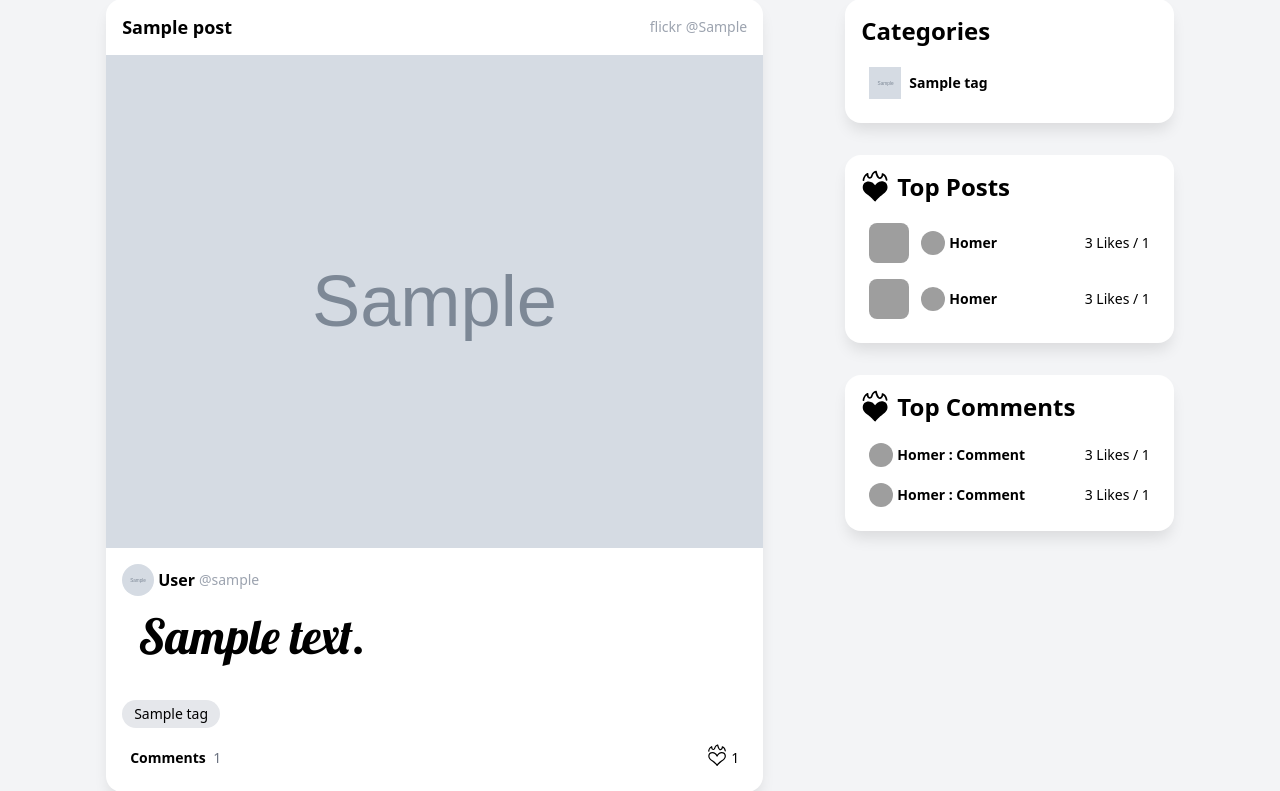
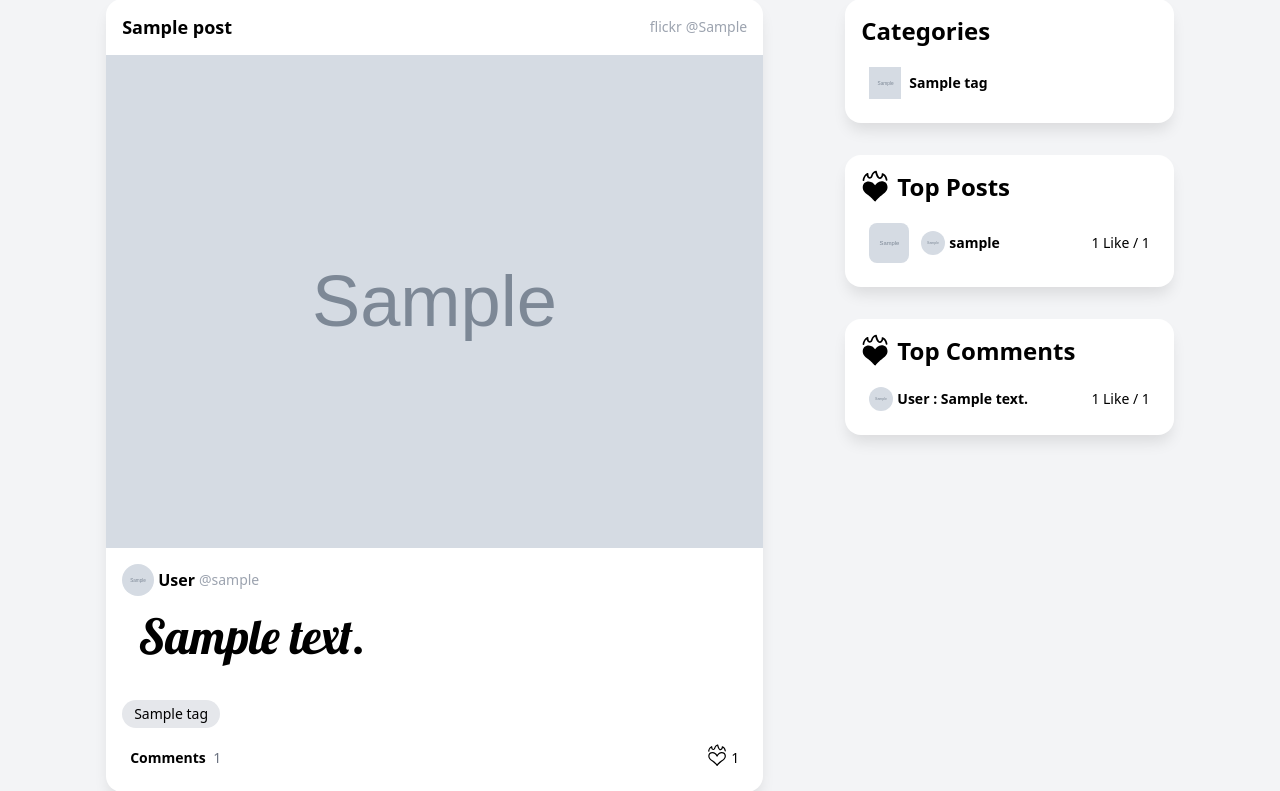
Before and after one commit to abubakerKhaled/Awesome, a Django app: page / in a window 1280 px wide. Shown: the part 474-1265 px from the top of the page. Run offline with Django 5.2, Linux system fonts and the light colour scheme; tables that the repository leaves empty hold one stand-in row (values such as "Sample post"); grey boxes marked "Sample" are stand-in pictures; some libraries are stand-ins or nearby versions; grey boxes are pictures that could not be loaded.

Commit message:
✌️ Adding the slidebar functionalities.

```diff
--- /dev/null
+++ b/a_posts/templatetags/sidebar.py
@@ -0,0 +1,18 @@
+from django.template import Library
+from django.db.models import Count
+from ..models import Tag, Post, Comment
+register = Library()
+
+@register.inclusion_tag('includes/sidebar.html')
+def sidebar_view(tag=None, user=None):
+    categories = Tag.objects.all()
+    top_posts = Post.objects.annotate(num_likes=Count('likes')).filter(num_likes__gt=0).order_by('-num_likes')
+    top_comments = Comment.objects.annotate(num_likes=Count('likes')).filter(num_likes__gt=0).order_by('-num_likes')
+    context = {
+        "categories": categories,
+        "tag": tag,
+        "top_posts": top_posts,
+        "top_comments": top_comments,
+        "user": user,
+    }
+    return context
--- a/a_posts/views.py
+++ b/a_posts/views.py
@@ -17,11 +17,8 @@ def home_view(request, tag=None):
     if tag:
         tag = get_object_or_404(Tag, slug=tag)
 
-    categories = Tag.objects.all()  # Consider prefetching if used often
-
     context = {
         "posts": posts,
-        "categories": categories,
         "tag": tag,
     }
     return render(request, "a_posts/home.html", context)
@@ -110,7 +107,7 @@ def post_edit_view(request, post_id):
 
 def post_page_view(request, post_id):
     post = get_object_or_404(Post, id=post_id)
-    tags = Tag.objects.all()
+
     reply_form = ReplyCreateForm()
 
     if request.htmx:
@@ -120,18 +117,14 @@ def post_page_view(request, post_id):
         else:
             comments = post.comments.all()
         context = {
-            'comments': comments,
-            'form': reply_form
+            'comments' : comments,
+            'form' : reply_form,
         }
         return render(request, 'snippets/loop_postpage_comments.html', context)
 
     comment_form = CommentCreateForm()
 
-    context = {
-        'form' : comment_form,
-        'post' : post,
-        'tags': tags,
-    }
+    context = {"form": comment_form, "post": post}
 
     return render(request, "a_posts/post_page.html", context)
 
--- a/templates/includes/sidebar.html
+++ b/templates/includes/sidebar.html
@@ -22,26 +22,23 @@
                 <h2>Top Posts</h2>
             </div>
             <ul class="hoverlist">
+                {% for post in top_posts %}
                 <li>
-                    <a href="" class="flex items-stretch justify-between">
+                    <a href="{% url 'a_posts:post' post.id %}" class="flex items-stretch justify-between">
                         <div class="flex items-center truncate">
-                            <img class="w-10 h-10 rounded-lg object-cover mr-3 shrink-0" src="https://live.staticflickr.com/65535/50618365686_36f887ab88_c.jpg">
-                            <img class="w-6 h-6 rounded-full object-cover mr-1" src="https://img.icons8.com/small/96/A9A9A9/happy.png">
-                            <span class="font-bold text-sm mr-1">Homer</span>
+                            <img class="w-10 h-10 rounded-lg object-cover mr-3 shrink-0" src="{{ post.image }}">
+                            {% if post.author %}
+                            <img class="w-6 h-6 rounded-full object-cover mr-1" src="{{ post.author.profile.avatar }}">
+                            <span class="font-bold text-sm mr-1">{{ post.author.username }}</span>
+                            {% else %}
+                            <img class="w-6 h-6 rounded-full object-cover mr-1" src="{% static 'images/avatar_default.svg' %}">
+                            <span class="font-bold text-sm mr-1">No Author</span>
+                            {% endif %}
                         </div>
-                        <span class="text-sm font-light text-grey-500 shrink-0">3 Likes / 1</span>
+                        <span class="{% if user in post.likes.all %} font-bold {% else %} font-light {% endif %}text-sm text-grey-500 shrink-0">{{ post.likes.count }} Like{{ post.likes.count|pluralize:'s' }} / {{ post.comments.count }}</span>
                     </a>
                 </li>
-                <li>
-                    <a href="" class="flex items-stretch justify-between">
-                        <div class="flex items-center truncate">
-                            <img class="w-10 h-10 rounded-lg object-cover mr-3" src="https://live.staticflickr.com/65535/50618365686_36f887ab88_c.jpg">
-                            <img class="w-6 h-6 rounded-full object-cover mr-1" src="https://img.icons8.com/small/96/A9A9A9/happy.png">
-                            <span class="font-bold text-sm mr-1">Homer</span>
-                        </div>
-                        <span class="text-sm font-light text-grey-500 shrink-0">3 Likes / 1</span>
-                    </a>
-                </li>
+                {% endfor %}
             </ul>
         </section>
         <section class="card p-4">
@@ -50,24 +47,22 @@
                 <h2>Top Comments</h2>
             </div>
             <ul class="hoverlist">
+                {% for comment in top_comments %}
                 <li>
-                    <a href="" class="flex items-stretch justify-between">
+                    <a href="{% url 'a_posts:post' comment.parent_post.id %}" class="flex items-stretch justify-between">
                         <div class="flex items-center truncate">
-                            <img class="w-6 h-6 rounded-full object-cover mr-1" src="https://img.icons8.com/small/96/A9A9A9/happy.png">
-                            <span class="font-bold text-sm mr-1 truncate">Homer : Comment</span>
+                            {% if comment.author %}
+                            <img class="w-6 h-6 rounded-full object-cover mr-1" src="{{ comment.author.profile.avatar }}">
+                            <span class="font-bold text-sm mr-1 truncate">{{ comment.author.profile.name }} : {{ comment.body|truncatechars:25 }}</span>
+                            {% else %}
+                            <img class="w-6 h-6 rounded-full object-cover mr-1" src="{% static 'images/avatar_default.svg' %}">
+                            <span class="font-bold text-sm mr-1 truncate">No Author : {{ comment.body|truncatechars:25 }}</span>
+                            {% endif %}
                         </div>
-                        <span class="text-sm font-light text-grey-500 shrink-0">3 Likes / 1</span>
+                        <span class="{% if user in comment.likes.all %} font-bold {% else %} font-light {% endif %}text-sm text-grey-500 shrink-0">{{ comment.likes.count }} Like{{ comment.likes.count|pluralize:'s' }} / {{ comment.replies.count }}</span>
                     </a>
                 </li>
-                <li>
-                    <a href="" class="flex items-stretch justify-between">
-                        <div class="flex items-center truncate">
-                            <img class="w-6 h-6 rounded-full object-cover mr-1" src="https://img.icons8.com/small/96/A9A9A9/happy.png">
-                            <span class="font-bold text-sm mr-1 truncate">Homer : Comment</span>
-                        </div>
-                        <span class="text-sm font-light text-grey-500 shrink-0">3 Likes / 1</span>
-                    </a>
-                </li>
+                {% endfor %}
             </ul>
         </section>
     </aside>
--- a/templates/layouts/a.html
+++ b/templates/layouts/a.html
@@ -22,7 +22,9 @@
 
     </main>
 
-    {% include 'includes/sidebar.html' %}
+    {% load sidebar %}
+    {% sidebar_view tag user %}
+
 
 </content>
 
```
Also changed, not shown: a_posts/templatetags/__init__.py (added).
